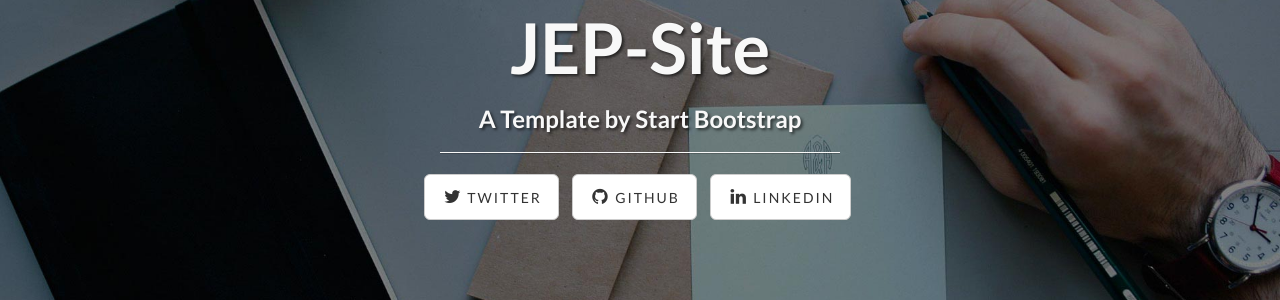
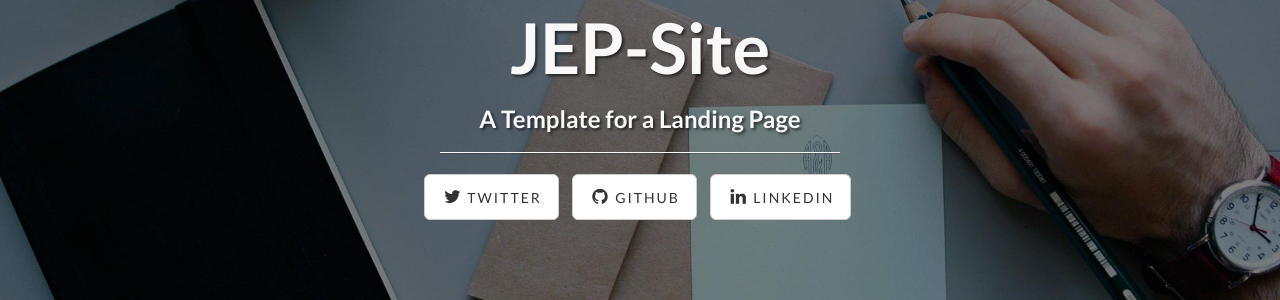
Before and after one commit to jprefer/jep-landing, a Jekyll site: the page built from index.html, in a window 1280 px wide and 900 px high. Shown: the part 269-569 px from the top of the window. Built offline with Jekyll 4.4.1, drawn with Linux system fonts in a browser that asks for light colours; nearby versions of some CDN libraries; library files that are not in the unit come from our copies.

Commit message:
Updated 'index.html' via CloudCannon

```diff
--- a/index.html
+++ b/index.html
@@ -1,5 +1,5 @@
 ---
 title: JEP-Site
 layout: default
-subTitle: A Template by Start Bootstrap
+subTitle: A Template for a Landing Page
 ---
```
